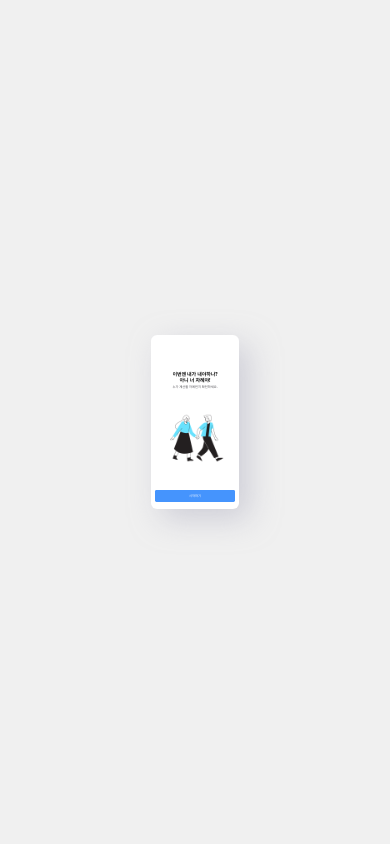
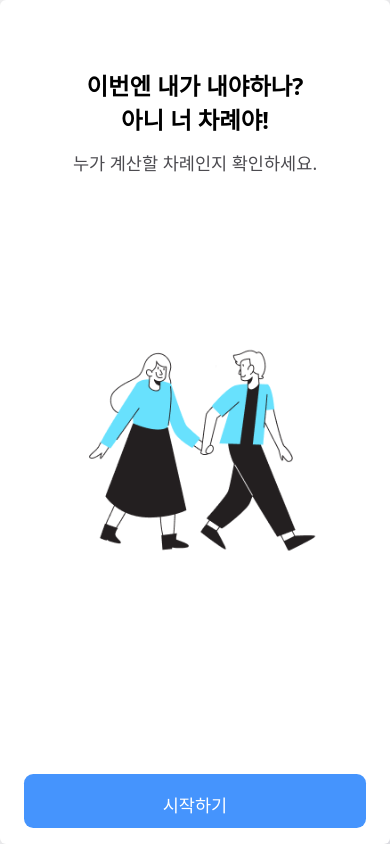
Before and after one commit to FairPay-Proj/fairpay, a Next.js app: page / in a window 390 px wide. Built offline with nearby package versions, Linux system fonts and the light colour scheme.

Commit message:
Feat: 메인페이지 모바일 버전 적용

```diff
--- a/components/Button.tsx
+++ b/components/Button.tsx
@@ -62,6 +62,13 @@ const ButtonWrap = styled.button<ButtonProps>`
       `;
     }
   }}
+  @media (max-width: 650px) {
+    /* width: 90vw; */
+    height: 14.042vw;
+    padding: 4.617vw 5.133vw;
+    font-size: ${fontSizes.m_lg};
+    border-radius: 2.365vw;
+  }
 `;
 
 ButtonWrap.defaultProps = {
--- a/components/Container.tsx
+++ b/components/Container.tsx
@@ -18,6 +18,11 @@ const WrapperContainer = styled.div`
   box-shadow: 10px 10px 30px rgb(174, 174, 192, 0.5);
   margin: 0 auto;
   padding: 0 1.145%;
+  @media (max-width: 650px) {
+    width: 100vw;
+    height: 100vh;
+    padding: 0 6.145%;
+  }
 `;
 
 const Container = ({children}: any) => {
--- a/components/MainContent.tsx
+++ b/components/MainContent.tsx
@@ -34,6 +34,11 @@ const TitleWrap = styled.div<{$position: TitlePosition}>`
   text-align: center;
   line-height: 1.563vw;
   margin-bottom: 0px;
+  @media (max-width: 650px) {
+    font-size: ${fontSizes.m_xl};
+    line-height: 8.563vw;
+    padding-top: ${(props) => (props.$position === "middle" ? "18vw" : "4.948vw")};
+  }
 `;
 
 const ChildrenWrap = styled.div`
@@ -48,6 +53,9 @@ const P = styled.p`
   font-weight: normal;
   color: ${colors.grey};
   font-size: ${fontSizes.sx};
+  @media (max-width: 650px) {
+    font-size: ${fontSizes.m_lg};
+  }
 `;
 
 const TopWrap = styled.div`
@@ -60,6 +68,13 @@ const ButtonWrap = styled.div`
   flex-direction: column;
   height: 3.125vw;
   padding: 1.719vw 0;
+  @media (max-width: 650px) {
+    padding: 0vw;
+    height: 30vw;
+    justify-content: flex-end;
+    padding-bottom: 4vw;
+    gap: 1.8vw;
+  }
 `;
 
 export const MainContent: React.FC<MainContentProps> = ({
--- a/themes/fontsizes.ts
+++ b/themes/fontsizes.ts
@@ -4,6 +4,8 @@ const fontSizes = {
   md: "0.938vw", // 18px 버튼 text
   lg: "1.25vw", // 24px 로그인, 비밀번호 찾기 등
   xl: "1.302vw", // 25px 이번엔 누가 낼 차례에요
+  m_xl: "6vw", // 모바일용 가장 큰 타이틀
+  m_lg: "4.5vw", // 모바일용 기본 사이즈
 };
 
 export default fontSizes;
```
